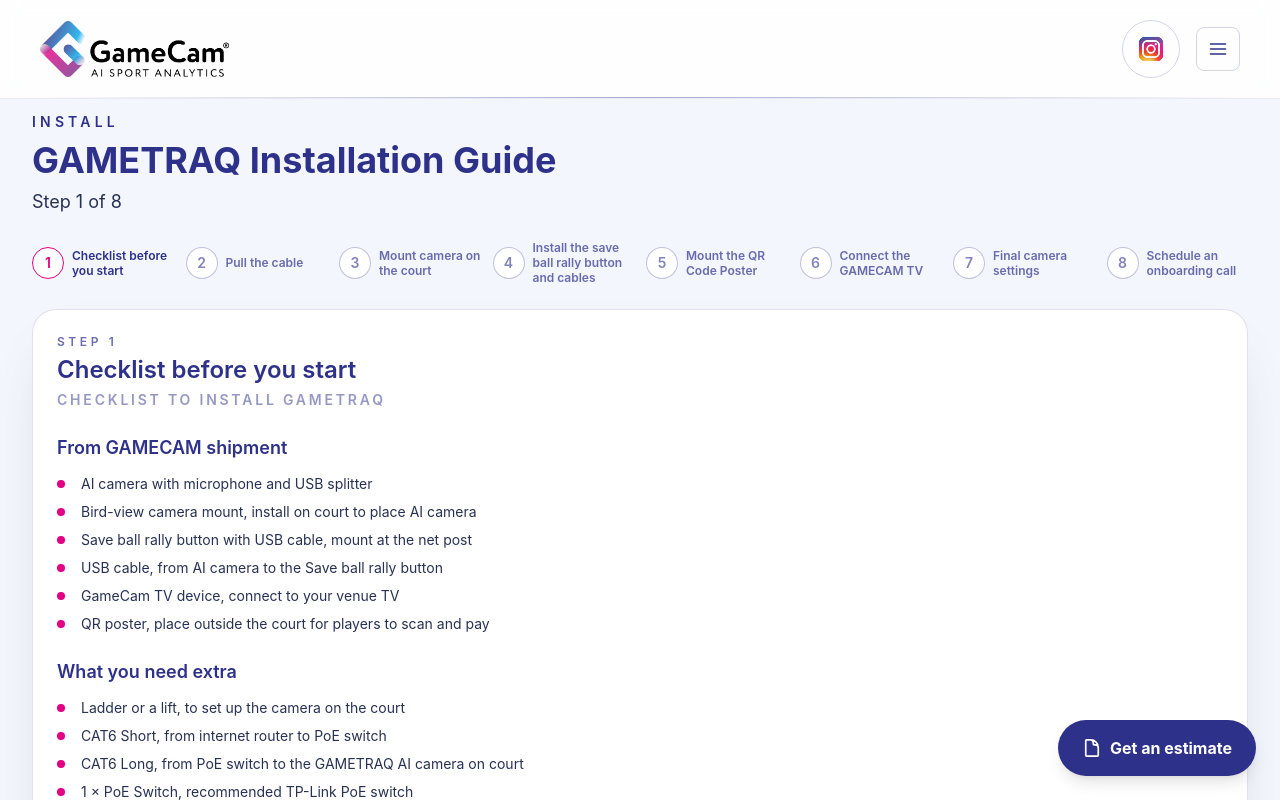
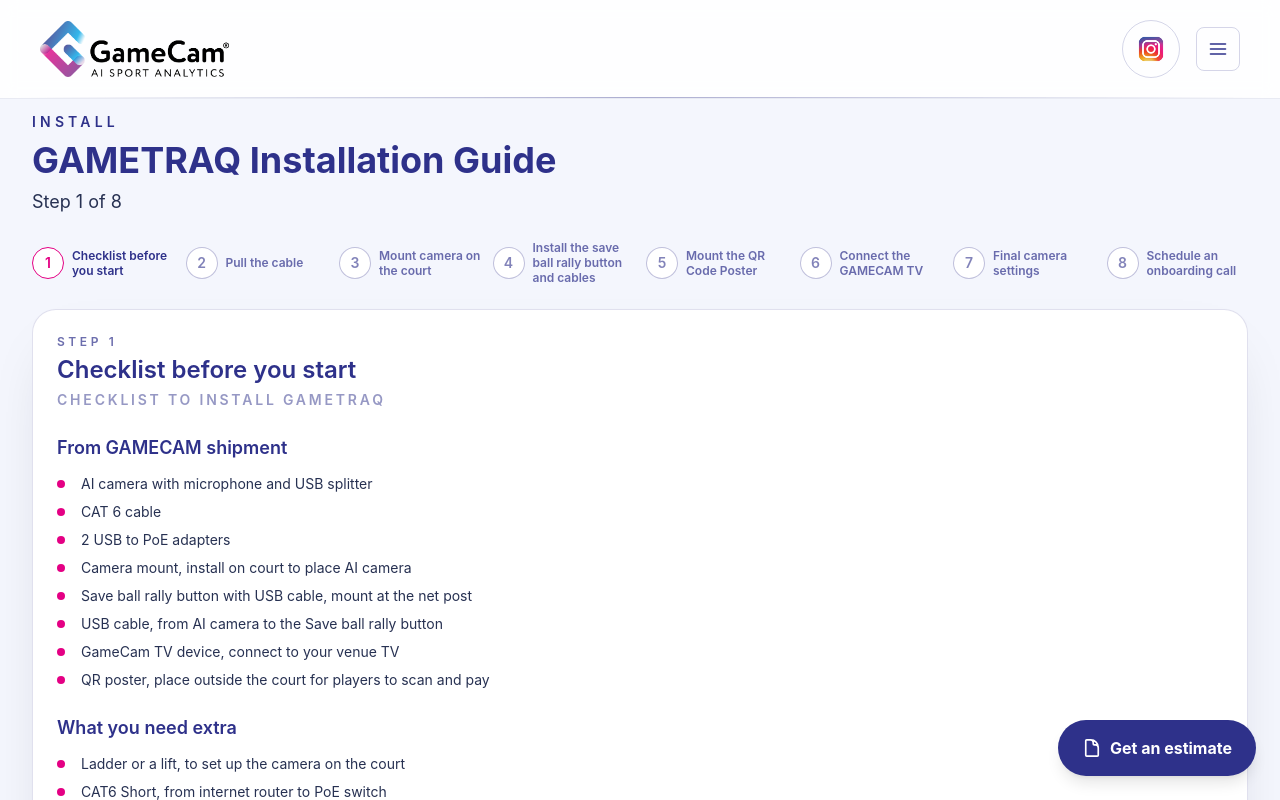
Before and after one commit to emrikrellmar/gamecam.se, a React (Vite) app: page /install in a window 1280 px wide. Shown: the top 800 px of the page. Built offline with nearby package versions, Linux system fonts and the light colour scheme.

Commit message:
Updated install page

```diff
--- a/src/pages/InstallPage.tsx
+++ b/src/pages/InstallPage.tsx
@@ -22,7 +22,9 @@
         heading: 'From GAMECAM shipment',
         items: [
           'AI camera with microphone and USB splitter',
-          'Bird-view camera mount, install on court to place AI camera',
+          'CAT 6 cable',
+          '2 USB to PoE adapters',
+          'Camera mount, install on court to place AI camera',
           'Save ball rally button with USB cable, mount at the net post',
           'USB cable, from AI camera to the Save ball rally button',
           'GameCam TV device, connect to your venue TV',
@@ -74,11 +76,10 @@
     sections: [
       {
         items: [
-          'Plug the 15m USB cable into the <span class="bg-gray-300/40 px-1 rounded">GAMETRAQ unit</span>.',
+          'Plug a <span class="bg-yellow-400/30 px-1 rounded">USB to PoE adapter</span> on the camera side.',
           'Run the 15m USB cable along the court in the <span class="bg-blue-500/20 px-1 rounded">blue path</span> shown in the picture.',
-          'Mount the USB splitter where the <span class="bg-purple-500/20 px-1 rounded">purple circle</span> is marked.',
+          'Connetct one more <span class="bg-yellow-400/30 px-1 rounded">USB to PoE adapter</span> on the button side.',
           'Connect the USB button where the <span class="bg-green-500/20 px-1 rounded">green circle</span> is marked.',
-          'Connect the microphone where the <span class="bg-yellow-400/30 px-1 rounded">yellow circle</span> is marked.',
           'Note that the <span class="bg-red-500/20 px-1 rounded">red path</span> is the CAT6 cable from the PoE switch to the camera.',
           'Cable-tie or tape slack so nothing hangs or becomes a trip hazard.',
        ],
```
Also changed, not shown: public/assets/images/installation/step5.png.
